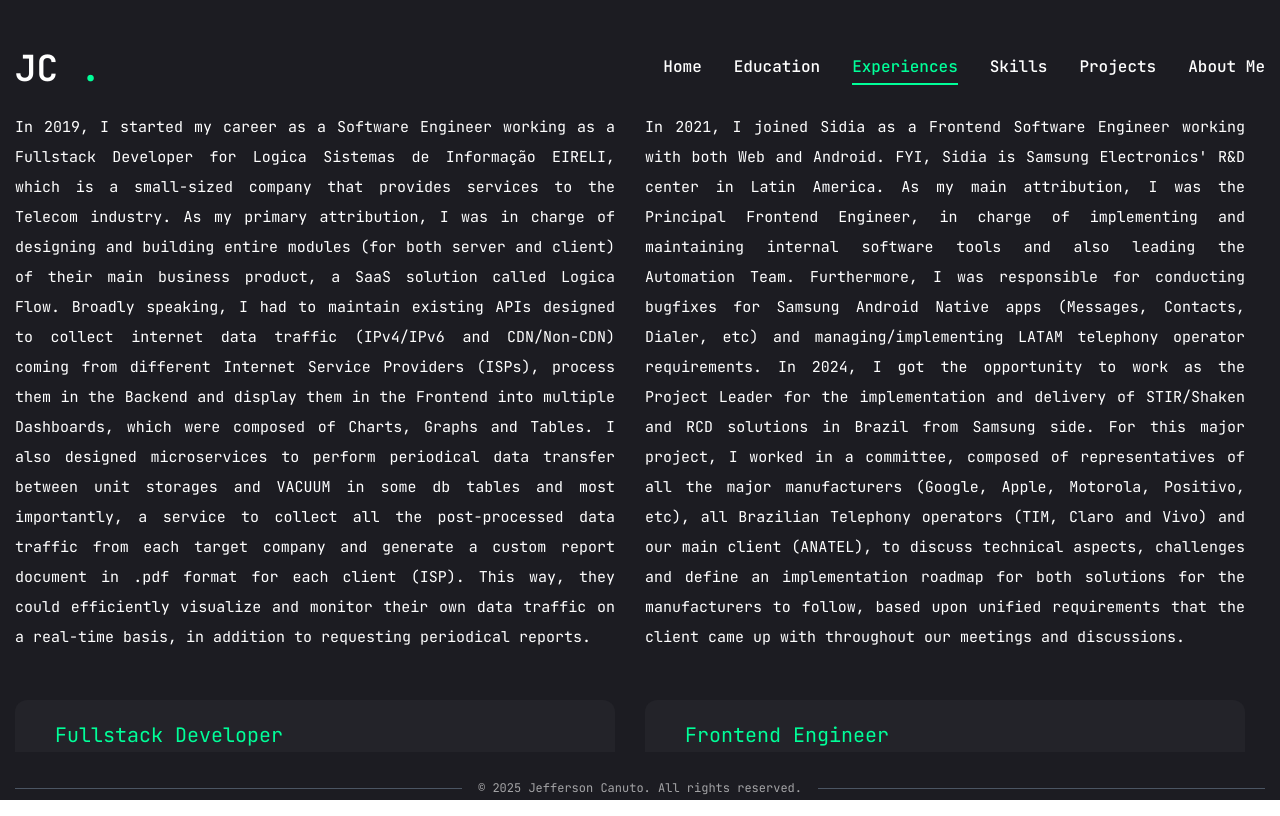
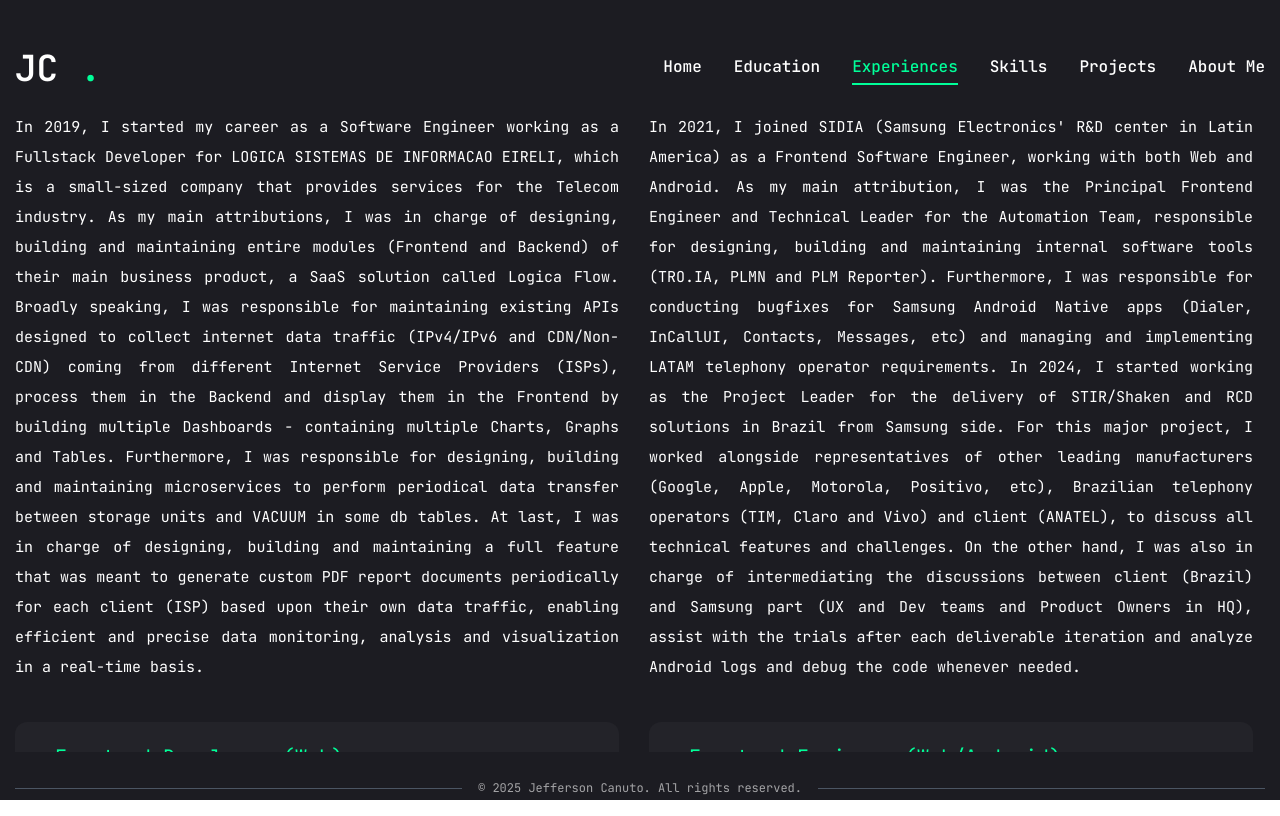
Before and after one commit to JeffersonCanuto/jefferson-portfolio, a Next.js app: page /experiences in a window 1280 px wide. Built offline with nearby package versions, Linux system fonts and the light colour scheme.

Commit message:
chore: update Experiences text structure and styles

```diff
--- a/src/app/experiences/page.tsx
+++ b/src/app/experiences/page.tsx
@@ -31,38 +31,38 @@ const experience:{items: ExperienceItems<string>[]} = {
     items: [
         {
             index: 1,
-            description: "In 2019, I started my career as a Software Engineer working as a Fullstack Developer for Logica Sistemas de Informação EIRELI, which is \
-            a small-sized company that provides services to the Telecom industry. As my primary attribution, I was in charge of designing and building entire \
-            modules (for both server and client) of their main business product, a SaaS solution called Logica Flow. Broadly speaking, I had to maintain existing APIs designed to collect \
-            internet data traffic (IPv4/IPv6 and CDN/Non-CDN) coming from different Internet Service Providers (ISPs), process them in the Backend and display \
-            them in the Frontend into multiple Dashboards, which were composed of Charts, Graphs and Tables. I also designed microservices to perform periodical \
-            data transfer between unit storages and VACUUM in some db tables and most importantly, a service to collect all the post-processed data traffic from \
-            each target company and generate a custom report document in .pdf format for each client (ISP). This way, they could efficiently visualize and monitor \
-            their own data traffic on a real-time basis, in addition to requesting periodical reports.",
+            description: "In 2019, I started my career as a Software Engineer working as a Fullstack Developer for LOGICA SISTEMAS DE INFORMACAO EIRELI, which is a small-sized \
+            company that provides services for the Telecom industry. As my main attributions, I was in charge of designing, building and maintaining entire modules (Frontend \
+            and Backend) of their main business product, a SaaS solution called Logica Flow. Broadly speaking, I was responsible for maintaining existing APIs designed to \
+            collect internet data traffic (IPv4/IPv6 and CDN/Non-CDN) coming from different Internet Service Providers (ISPs), process them in the Backend and display them in \
+            the Frontend by building multiple Dashboards - containing multiple Charts, Graphs and Tables. Furthermore, I was responsible for designing, building and maintaining \
+            microservices to perform periodical data transfer between storage units and VACUUM in some db tables. At last, I was in charge of designing, building and maintaining \
+            a full feature that was meant to generate custom PDF report documents periodically for each client (ISP) based upon their own data traffic, enabling efficient and \
+            precise data monitoring, analysis and visualization in a real-time basis.",
             company: "LOGICA SISTEMAS DE INFORMAÇÃO EIRELI",
             website: "https://novaintranet.logicasistemas.com.br/",
-            position: "Fullstack Developer",
+            position: "Frontend Developer (Web)",
             duration: "Aug/2019 - Nov/2020",
             attributions: [
                 {
                     index: 1,
-                    title: "Implementation of multiple Dashboards to monitor IPv4/IPv6 data traffic from CDN distributors."
+                    title: "Implementation of multiple Dashboards to monitor IPv4/IPv6 and CDN/Non-CDN data traffic coming from different ISPs."
                 },
                 {
                     index: 2,
-                    title: "Implementation of APIs designed to collect and process IPv4/IPv6 data traffic from CDN distributors."
+                    title: "Implementation of APIs designed to collect and process IPv4/IPv6 and CDN/Non-CDN data traffic coming from different ISPs."
                 },
                 {
                     index: 3,
-                    title: "Implementation of Microservices to perform periodical data transfer and VACUUM in some specific Database tables."
+                    title: "Implementation of Microservices to perform periodical data transfer between unit storages and VACUUM in some specific Database tables."
                 },
                 {
                     index: 4,
-                    title: "Implementation of a full feature (backend/frontend) to generate periodical reports from IPv4/IPv6 data traffic."
+                    title: "Implementation of a full feature (Frontend and Backend) to generate automatic reports from IPv4/IPv6 and CDN/Non-CDN data traffic."
                 },
                 {
                     index: 5,
-                    title: "Implementation of other full features (backend/frontend) for the company's primary SaaS solution called Logica Flow."
+                    title: "Implementation of other full features (Frontend and Backend) for the company's primary SaaS solution called Logica Flow."
                 },
                 {
                     index: 6,
@@ -72,17 +72,17 @@ const experience:{items: ExperienceItems<string>[]} = {
         },
         {
             index: 2,
-            description: "In 2021, I joined Sidia as a Frontend Software Engineer working with both Web and Android. FYI, Sidia is Samsung Electronics' R&D \
-            center in Latin America. As my main attribution, I was the Principal Frontend Engineer, in charge of implementing and maintaining internal software \
-            tools and also leading the Automation Team. Furthermore, I was responsible for conducting bugfixes for Samsung Android Native apps (Messages, Contacts, \
-            Dialer, etc) and managing/implementing LATAM telephony operator requirements. In 2024, I got the opportunity to work as the Project Leader for the \
-            implementation and delivery of STIR/Shaken and RCD solutions in Brazil from Samsung side. For this major project, I worked in a committee, composed \
-            of representatives of all the major manufacturers (Google, Apple, Motorola, Positivo, etc), all Brazilian Telephony operators (TIM, Claro and Vivo) \
-            and our main client (ANATEL), to discuss technical aspects, challenges and define an implementation roadmap for both solutions for the manufacturers \
-            to follow, based upon unified requirements that the client came up with throughout our meetings and discussions.",
-            company: "SIDIA INSTITUTO DE CIÊNCIA E TECNOLOGIA",
+            description: "In 2021, I joined SIDIA (Samsung Electronics' R&D center in Latin America) as a Frontend Software Engineer, working with both Web and Android. As my \
+            main attribution, I was the Principal Frontend Engineer and Technical Leader for the Automation Team, responsible for designing, building and maintaining internal \
+            software tools (TRO.IA, PLMN and PLM Reporter). Furthermore, I was responsible for conducting bugfixes for Samsung Android Native apps (Dialer, InCallUI, Contacts, \
+            Messages, etc) and managing and implementing LATAM telephony operator requirements. In 2024, I started working as the Project Leader for the delivery of STIR/Shaken \
+            and RCD solutions in Brazil from Samsung side. For this major project, I worked alongside representatives of other leading manufacturers (Google, Apple, Motorola, \
+            Positivo, etc), Brazilian telephony operators (TIM, Claro and Vivo) and client (ANATEL), to discuss all technical features and challenges. On the other hand, I was \
+            also in charge of intermediating the discussions between client (Brazil) and Samsung part (UX and Dev teams and Product Owners in HQ), assist with the trials after \
+            each deliverable iteration and analyze Android logs and debug the code whenever needed.",
+            company: "SIDIA INSTITUTO DE CIENCIA E TECNOLOGIA",
             website: "https://sidia.com/",
-            position: "Frontend Engineer",
+            position: "Frontend Engineer (Web/Android)",
             duration: "Apr/2021 - Jun/2024",
             attributions: [
                 {
@@ -91,15 +91,16 @@ const experience:{items: ExperienceItems<string>[]} = {
                 },
                 {
                     index: 2,
-                    title: "Project Leader for the implementation and delivery of STIR/Shaken and RCD solutions in Brazil from Samsung side."
+                    title: "Frontend Engineer responsible for designing PLM Reporter tool from scratch and implementing client main pages and features \
+                    (Login page with JWT Auth, Dashboards page with multiple Graphs, Charts and Tables, Statistics page, Load .xml files, User profile, etc)."
                 },
                 {
                     index: 3,
-                    title: "Bugfixes for Samsung Android native apps (Dialer, InCallUI, Contacts, Messages), including Android log analysis."
+                    title: "Project Leader for the implementation and delivery of STIR/Shaken and RCD solutions in Brazil, representing Samsung side."
                 },
                 {
                     index: 4,
-                    title: "Management and implementation of LATAM telephony operator requirements for Samsung Latin Products."
+                    title: "Bugfixes for Samsung Android native apps (Dialer, InCallUI, Contacts, Messages), including Android log analysis."
                 },
                 {
                     index: 5,
@@ -120,14 +121,14 @@ const Experiences:React.FC = () => {
             }}
         >
             <div className="-mt-6 container mx-auto">
-                <ScrollArea className="h-[80vh] pr-5">
+                <ScrollArea className="h-[80vh] pr-3">
                     <ul className="grid grid-cols-1 lg:grid-cols-2 gap-[30px]">
                         {experience.items.map((item:ExperienceItems<string>) => {
                             return (
                                 <div className="grid gap-10 cursor-default" key={item.index}>
                                     <span className="text-[15px] text-justify">{item.description}</span>
-                                    <li className={`${item.index === 1 && "mt-2"} bg-[#232329] h-[220px] py-6 px-10 rounded-xl flex flex-col justify-center items-center lg:items-start gap-1`}>
-                                        <h3 className="text-accent text-xl max-w-[260px] min-h-[60px] text-center lg:text-left">{item.position}</h3>
+                                    <li className={`${item.index === 1 && "-mt-5"} bg-[#232329] h-[220px] py-6 px-10 rounded-xl flex flex-col justify-center items-center lg:items-start gap-1`}>
+                                        <h3 className="text-accent text-xl max-w-[400px] min-h-[60px] text-center lg:text-left">{item.position}</h3>
                                         <p className="text-[14px] min-w-[60px] min-h-[60px] text-center lg:text-left">{item.company}</p>
                                         <div className="w-full flex justify-between">
                                             <div className="flex items-center gap-3">
@@ -149,19 +150,33 @@ const Experiences:React.FC = () => {
                                             </Link>
                                         </div>
                                     </li>
-                                    <div className="grid grid-cols-1 gap-4">
+                                    <div className={`${item.index === 2 && "relative top-4"} grid grid-cols-1 gap-4`}>
                                         {item.attributions.map((attribution:{index:number; title:string}) => {
                                             return (
-                                                <p
+                                                <>
+                                                    <div
                                                         key={attribution.index}
                                                         className={
-                                                        `${attribution.index !== item.attributions.length ? "text-white/60" : "text-accent mt-3 border-b border-b-gray-600 pb-5 ml-1"} \
+                                                            `${attribution.index !== item.attributions.length ?
+                                                                "text-white/60"
+                                                            :
+                                                                "text-accent"
+                                                            }
                                                                 flex text-[14px] text-justify`
                                                         }
                                                     >
-                                                    <SiHyperskill className="w-[40px] mr-3 mt-2" />
+                                                        <SiHyperskill className="text-[13px] mr-3 mt-2 flex-shrink-0" />
+                                                        <p>
                                                             {attribution.title}
                                                         </p>
+                                                    </div>
+                                                    {attribution.index === item.attributions.length ? (
+                                                        <div className={`border-b border-b-gray-600 ${item.index === 1 && "relative top-4"}`}></div>
+                                                    ):
+                                                        <></>
+                                                    }
+
+                                                </>
                                             )
                                         })}
                                     </div>
```
Lines whose indentation alone changed are shown as unchanged.
